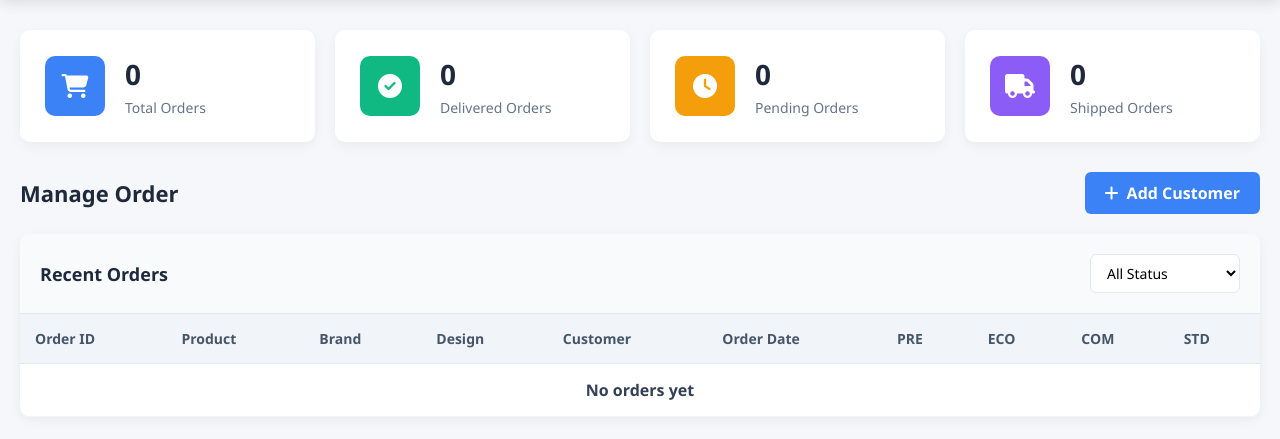
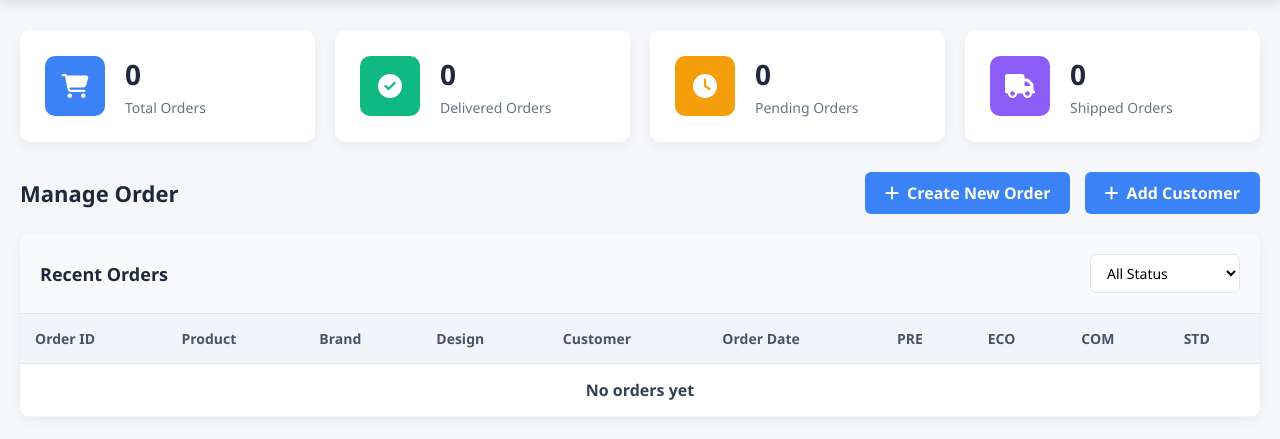
Before and after one commit to NamanAshani/Factory-Inventory-Managment-System, a Django app: template FactoryInventoryManagmentSystem/templates/order/index.html in a window 1280 px wide. Shown: the part 73-512 px from the top of the page. Run offline with Django 4.2, Linux system fonts and the light colour scheme; the template is opened without the code that fills it, so the values that code supplies are empty.

Commit message:
Added create order button in index page

```diff
--- a/FactoryInventoryManagmentSystem/templates/order/index.html
+++ b/FactoryInventoryManagmentSystem/templates/order/index.html
@@ -231,6 +231,9 @@
                 <h2 class="section-title">Manage Order</h2>
                 <div>
 
+                    <a class="btn btn-primary" href="{% url 'order_create' %}">
+                        <i class="fas fa-plus"></i> Create New Order
+                    </a>
 
                     <a href="{% url 'add_customer' %}" class="btn btn-primary" style="margin-left: 10px;">
                         <i class="fas fa-plus"></i> Add Customer
```
